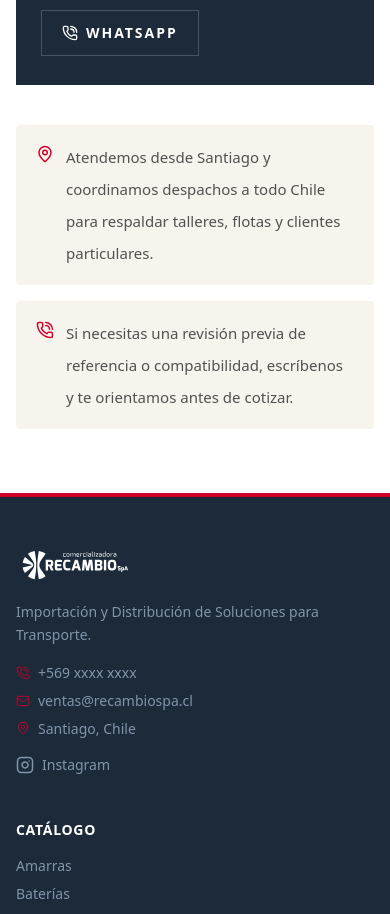
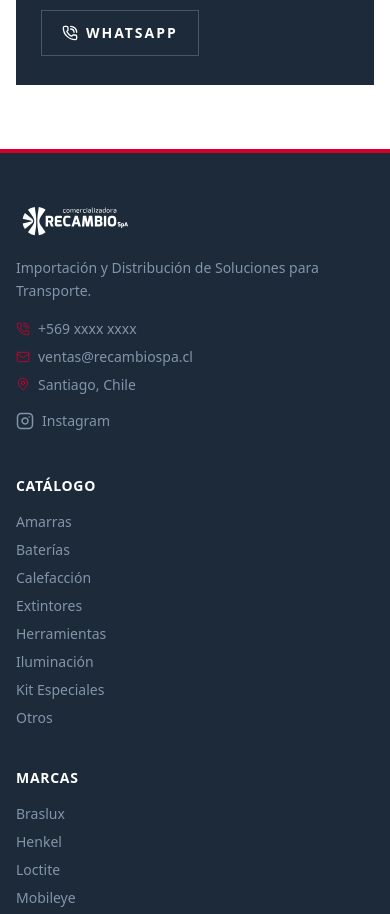
Before and after one commit to anroltec/recambiospa.cl, a Next.js app: page /servicio-tecnico in a window 390 px wide. Shown: the part 7431-8345 px from the top of the page. Built offline with nearby package versions, Linux system fonts and the light colour scheme.

Commit message:
fix(servicio-tecnico): remove trailing contact info cards

```diff
--- a/src/app/servicio-tecnico/page.tsx
+++ b/src/app/servicio-tecnico/page.tsx
@@ -1,7 +1,7 @@
 import type { Metadata } from "next";
 import Image from "next/image";
 import Link from "next/link";
-import { ChevronDown, MapPin, MessageCircle, PhoneCall } from "lucide-react";
+import { ChevronDown, MessageCircle, PhoneCall } from "lucide-react";
 import Container from "@/components/ui/Container";
 
 export const metadata: Metadata = {
@@ -369,22 +369,6 @@
             </div>
           </div>
 
-          <div className="mt-10 grid gap-4 text-[15px] leading-8 text-dark/72 sm:grid-cols-2">
-            <div className="flex items-start gap-3 rounded-sm bg-[#f7f4ee] px-5 py-4">
-              <MapPin size={18} className="mt-1 flex-shrink-0 text-primary" />
-              <p>
-                Atendemos desde Santiago y coordinamos despachos a todo Chile para respaldar
-                talleres, flotas y clientes particulares.
-              </p>
-            </div>
-            <div className="flex items-start gap-3 rounded-sm bg-[#f7f4ee] px-5 py-4">
-              <PhoneCall size={18} className="mt-1 flex-shrink-0 text-primary" />
-              <p>
-                Si necesitas una revisi&oacute;n previa de referencia o compatibilidad, escr&iacute;benos y
-                te orientamos antes de cotizar.
-              </p>
-            </div>
-          </div>
         </Container>
       </section>
     </div>
```
